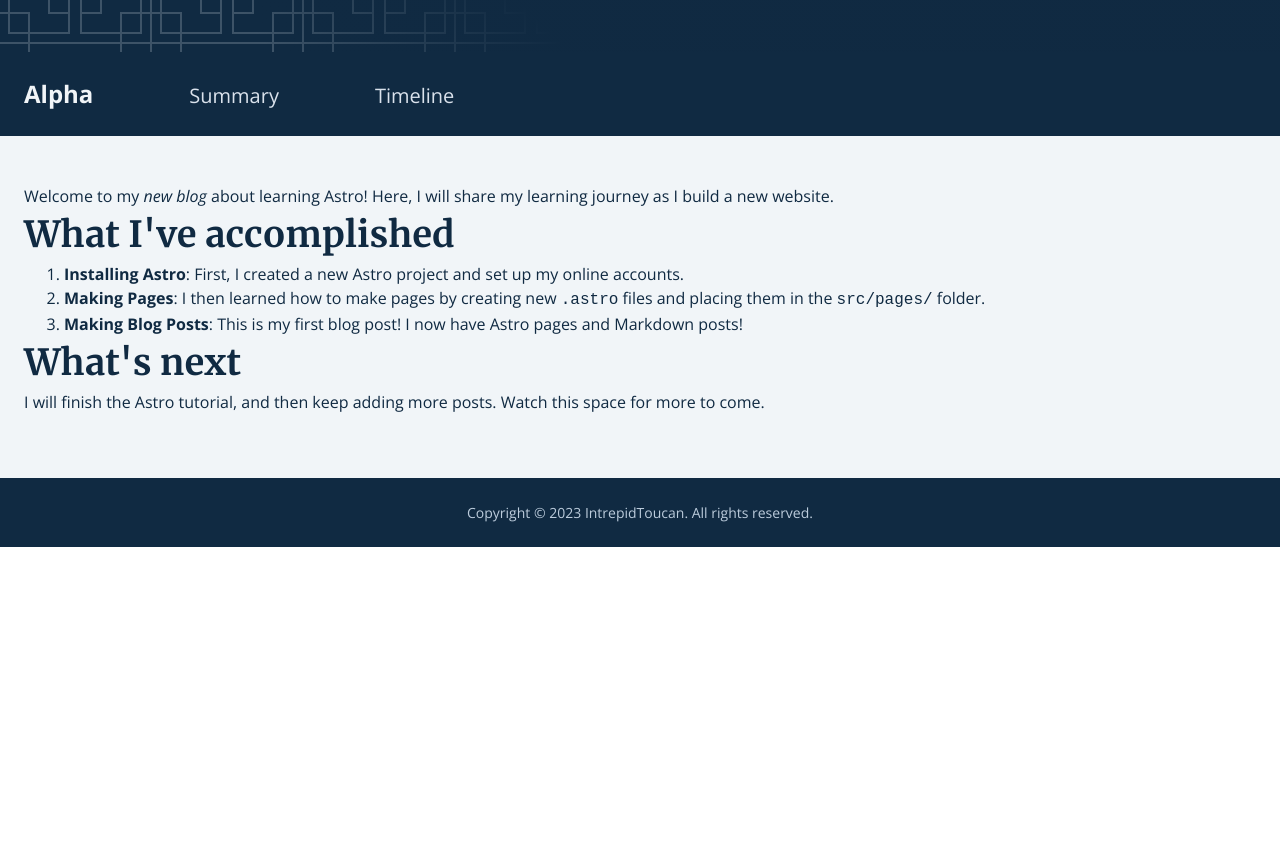
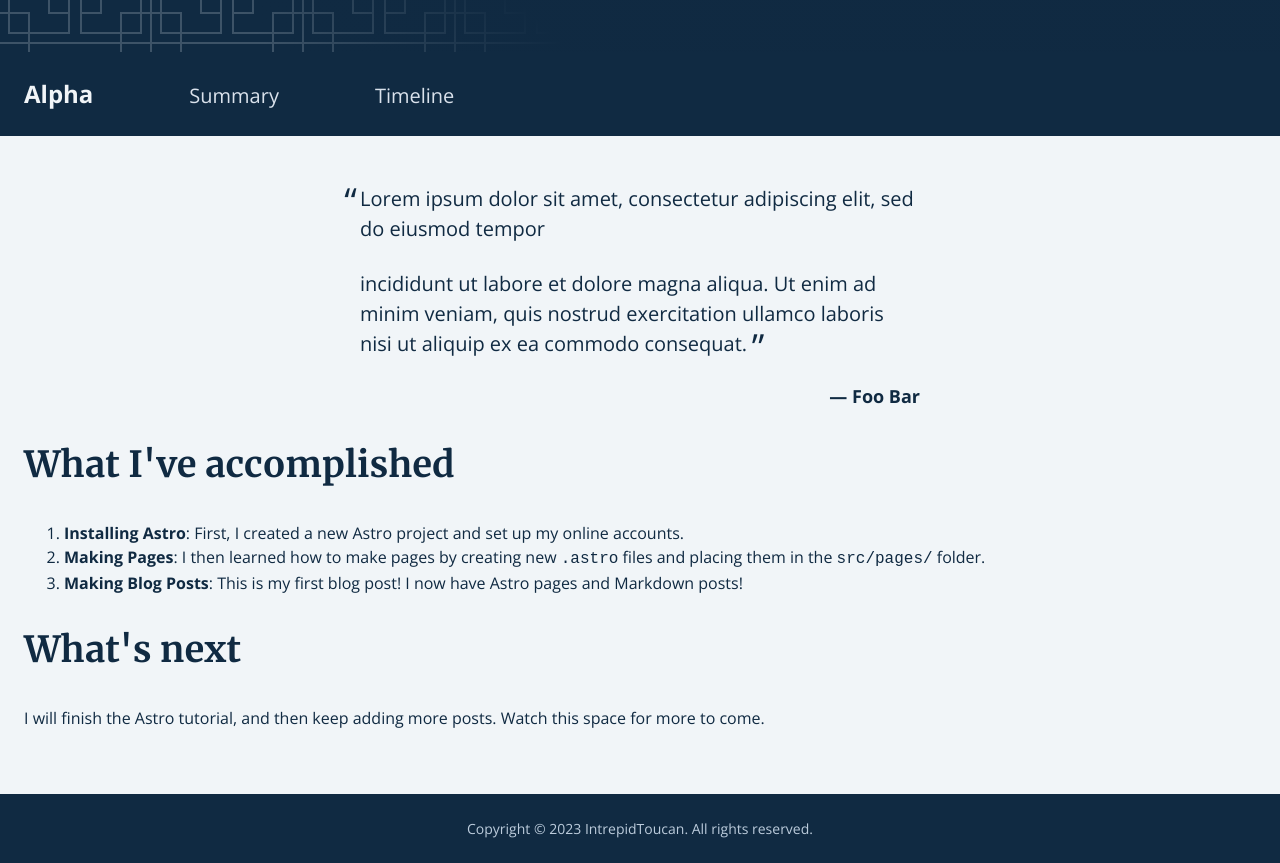
Before and after one commit to IntrepidToucan/intrepidtoucan.github.io, an Astro site: page /alpha/places/galaris in a window 1280 px wide. Shown: the part 780-1643 px from the top of the page. Before the commit the page ends 1327 px from the top, so only its background shows below. Built offline with nearby package versions, Linux system fonts and the light colour scheme; Astro itself is replaced by a stand-in of ours.

Commit message:
feat: create EntryQuote component

```diff
--- /dev/null
+++ b/src/components/EntryH2.astro
@@ -0,0 +1,6 @@
+---
+---
+
+<h2 {...Astro.props}>
+  <slot />
+</h2>
--- /dev/null
+++ b/src/components/EntryQuote.astro
@@ -0,0 +1,67 @@
+---
+export interface Props {
+  source?: string;
+}
+
+const { source } = Astro.props;
+---
+
+<figure class="entry-quote">
+  <blockquote class="entry-quote-text">
+    <slot />
+  </blockquote>
+
+  {source && <figcaption class="entry-quote-source">{source}</figcaption>}
+</figure>
+
+<style>
+  .entry-quote {
+    display: flex;
+    flex-direction: column;
+    font-size: var(--font-size-4);
+    gap: var(--spacing-5);
+    margin-inline: auto;
+    max-inline-size: 30em;
+    padding-inline: 1em;
+  }
+
+  .entry-quote-source {
+    font-size: var(--font-size-3);
+    font-weight: var(--font-weight-2);
+    text-align: end;
+  }
+
+  .entry-quote-source::before {
+    content: "— ";
+  }
+
+  .entry-quote-text {
+    display: flex;
+    flex-direction: column;
+    gap: 1.25em;
+  }
+
+  .entry-quote-text > :global(p:first-child),
+  .entry-quote-text > :global(p:last-child) {
+    position: relative;
+  }
+
+  .entry-quote-text > :global(p:first-child::before),
+  .entry-quote-text > :global(p:last-child::after) {
+    font-size: var(--font-size-7);
+    line-height: 1;
+    position: absolute;
+  }
+
+  .entry-quote-text > :global(p:first-child::before) {
+    content: open-quote;
+    margin-inline-start: -0.44em;
+    top: -0.02em;
+  }
+
+  .entry-quote-text > :global(p:last-child::after) {
+    bottom: -0.18em;
+    content: close-quote;
+    margin-inline-start: 0.13em;
+  }
+</style>
--- a/src/components/HeroBanner.astro
+++ b/src/components/HeroBanner.astro
@@ -69,6 +69,7 @@ const {
     font-family: var(--font-family-sans);
     font-size: var(--font-size-5);
     font-weight: var(--font-weight-0);
+    margin-block-start: 0.2em;
     text-align: center;
   }
 
--- a/src/entries/alpha/places/galaris--1-timeline.mdx
+++ b/src/entries/alpha/places/galaris--1-timeline.mdx
@@ -4,7 +4,12 @@ title: "Galaris"
 subtitle: "Timeline"
 ---
 
-Welcome to my _new blog_ about learning Astro! Here, I will share my learning journey as I build a new website.
+import EntryQuote from "../../../components/EntryQuote.astro";
+
+<EntryQuote source="Foo Bar">
+  Lorem ipsum dolor sit amet, consectetur adipiscing elit, sed do eiusmod tempor
+  incididunt ut labore et dolore magna aliqua.
+</EntryQuote>
 
 ## What I've accomplished
 
--- a/src/entries/alpha/places/galaris.mdx
+++ b/src/entries/alpha/places/galaris.mdx
@@ -6,7 +6,14 @@ image:
   thumbnail: "/images/placeholder.jpg"
 ---
 
-Welcome to my _new blog_ about learning Astro! Here, I will share my learning journey as I build a new website.
+import EntryQuote from "../../../components/EntryQuote.astro";
+
+<EntryQuote source="Foo Bar">
+  Lorem ipsum dolor sit amet, consectetur adipiscing elit, sed do eiusmod tempor
+
+  incididunt ut labore et dolore magna aliqua. Ut enim ad minim veniam, quis
+  nostrud exercitation ullamco laboris nisi ut aliquip ex ea commodo consequat.
+</EntryQuote>
 
 ## What I've accomplished
 
--- a/src/pages/alpha/places/[id].astro
+++ b/src/pages/alpha/places/[id].astro
@@ -1,5 +1,6 @@
 ---
 import type { MDXInstance } from "astro";
+import EntryH2 from "../../../components/EntryH2.astro";
 import EntryNav from "../../../components/EntryNav.astro";
 import HeroBanner from "../../../components/HeroBanner.astro";
 import AppLayout from "../../../layouts/AppLayout.astro";
@@ -90,27 +91,30 @@ const { Content, frontmatter, tabs } = Astro.props;
 
   <EntryNav mainLink={{ href: "/alpha", text: "Alpha" }} tabs={tabs} />
 
-  <div class="alpha-entry-layout--content-wrapper">
-    <div class="alpha-entry-layout--content">
-      <Content />
+  <div class="alpha-place-page--content-wrapper">
+    <div class="alpha-place-page--content">
+      <Content components={{ h2: EntryH2 }} />
     </div>
   </div>
 </AppLayout>
 
 <style>
-  .alpha-entry-layout--content-wrapper {
+  .alpha-place-page--content-wrapper {
     padding-block-end: var(--spacing-8);
     padding-block-start: var(--spacing-7);
     padding-inline: var(--app-padding-inline-small);
   }
 
-  .alpha-entry-layout--content {
+  .alpha-place-page--content {
+    display: flex;
+    flex-direction: column;
+    gap: var(--spacing-6);
     margin-inline: auto;
     max-inline-size: var(--app-content-max-inline-size);
   }
 
   @media (min-width: 768px) {
-    .alpha-entry-layout--content-wrapper {
+    .alpha-place-page--content-wrapper {
       padding-inline: var(--app-padding-inline-large);
     }
   }
--- a/src/styles/global.css
+++ b/src/styles/global.css
@@ -22,10 +22,12 @@ h6 {
 
 h1 {
   font-size: var(--font-size-8);
+  line-height: 1.3;
 }
 
 h2 {
   font-size: var(--font-size-7);
+  line-height: 1.3;
 }
 
 h3 {
```
